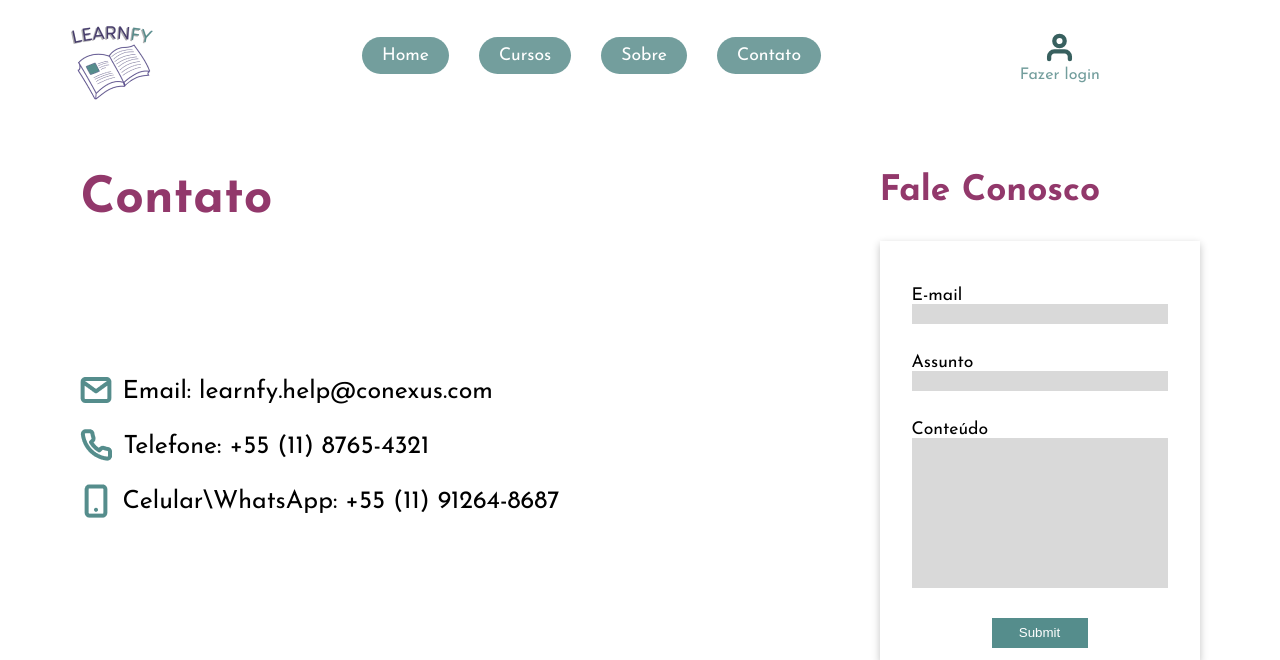
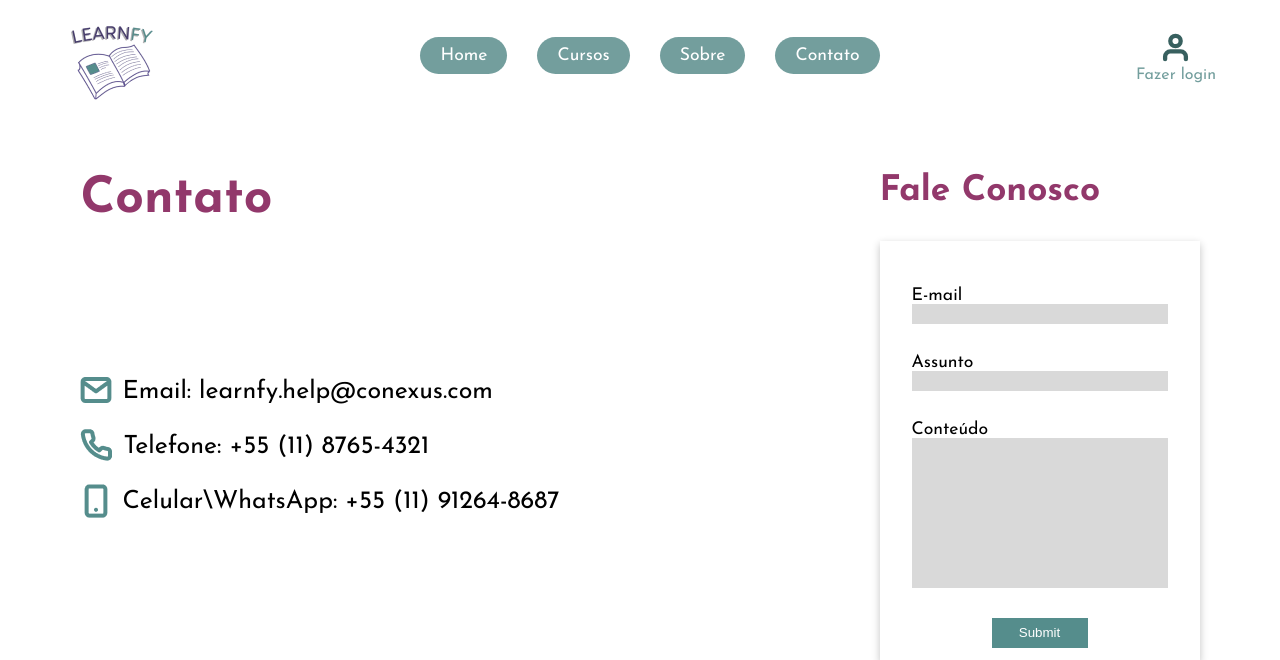
Before and after one commit to Conexus-TCC/learnfy, a PHP site: template View/contato.html in a window 1280 px wide. Shown: the top 660 px of the page. Run offline with PHP 8.4, Linux system fonts and the light colour scheme; the template is opened without the code that fills it, so the values that code supplies are empty.

Commit message:
nav tortao

```diff
--- a/Css/nav.css
+++ b/Css/nav.css
@@ -10,11 +10,6 @@
 
 #nav>div>a>img{
     margin-top: 20%;
-}
-
-#botoesNav {
-    flex: 2;
-    padding-left: 10%;
 }
 
 #botoesNav ul {
@@ -43,8 +38,6 @@
     align-items: center;
     flex-direction: column;
     justify-content: center;
-    flex: 1;
-    width: 10%;
 }
 
 #navLog img {
--- a/View/modeloPaginasNovas.txt
+++ b/View/modeloPaginasNovas.txt
@@ -31,7 +31,9 @@
         </div>
 
     </div><!--Fim nav-->
-
+    <main>
+    %%ïnserir conteudo aqui %%%%
+ </main>
 
 
     <footer>
```
